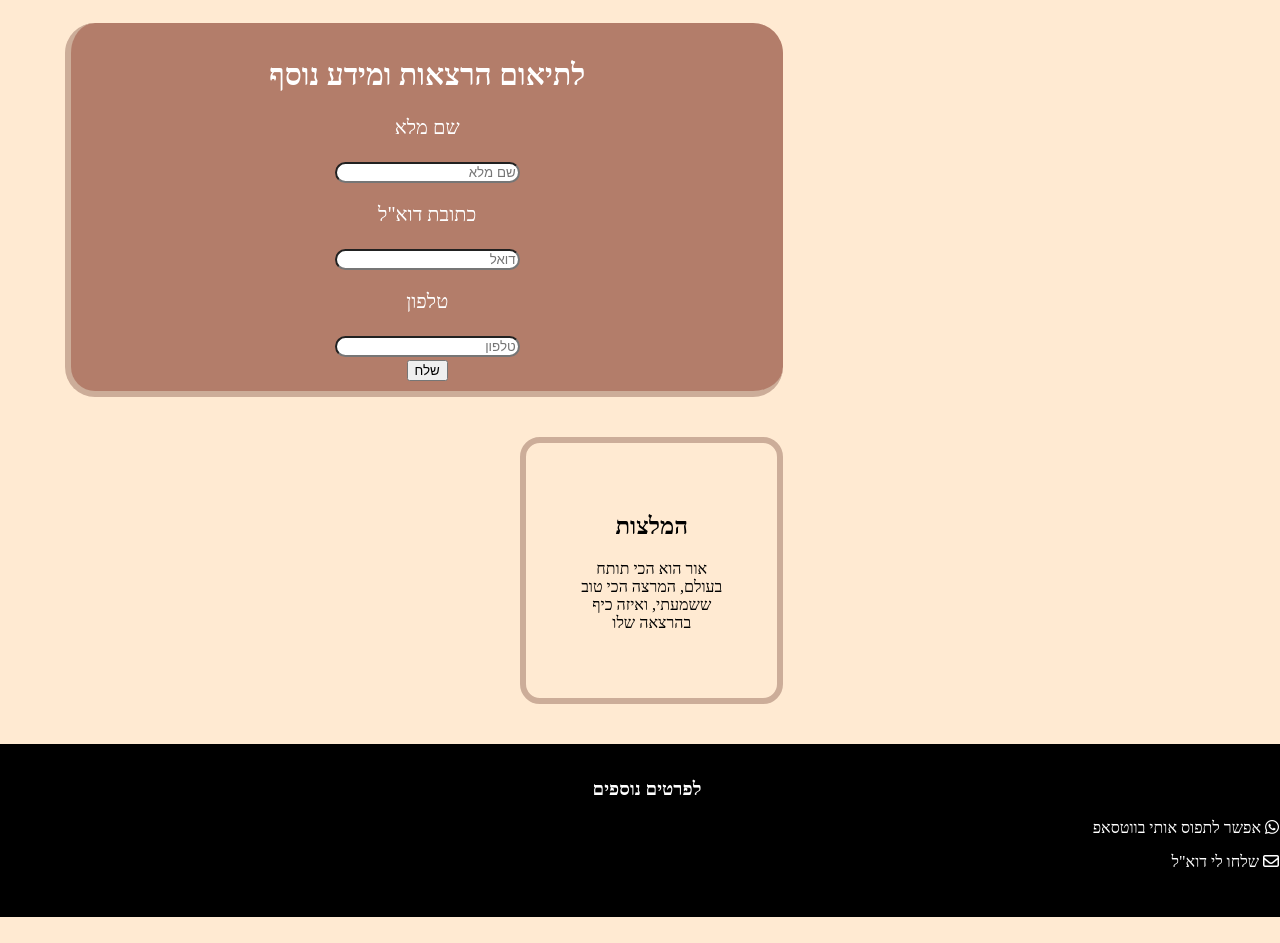
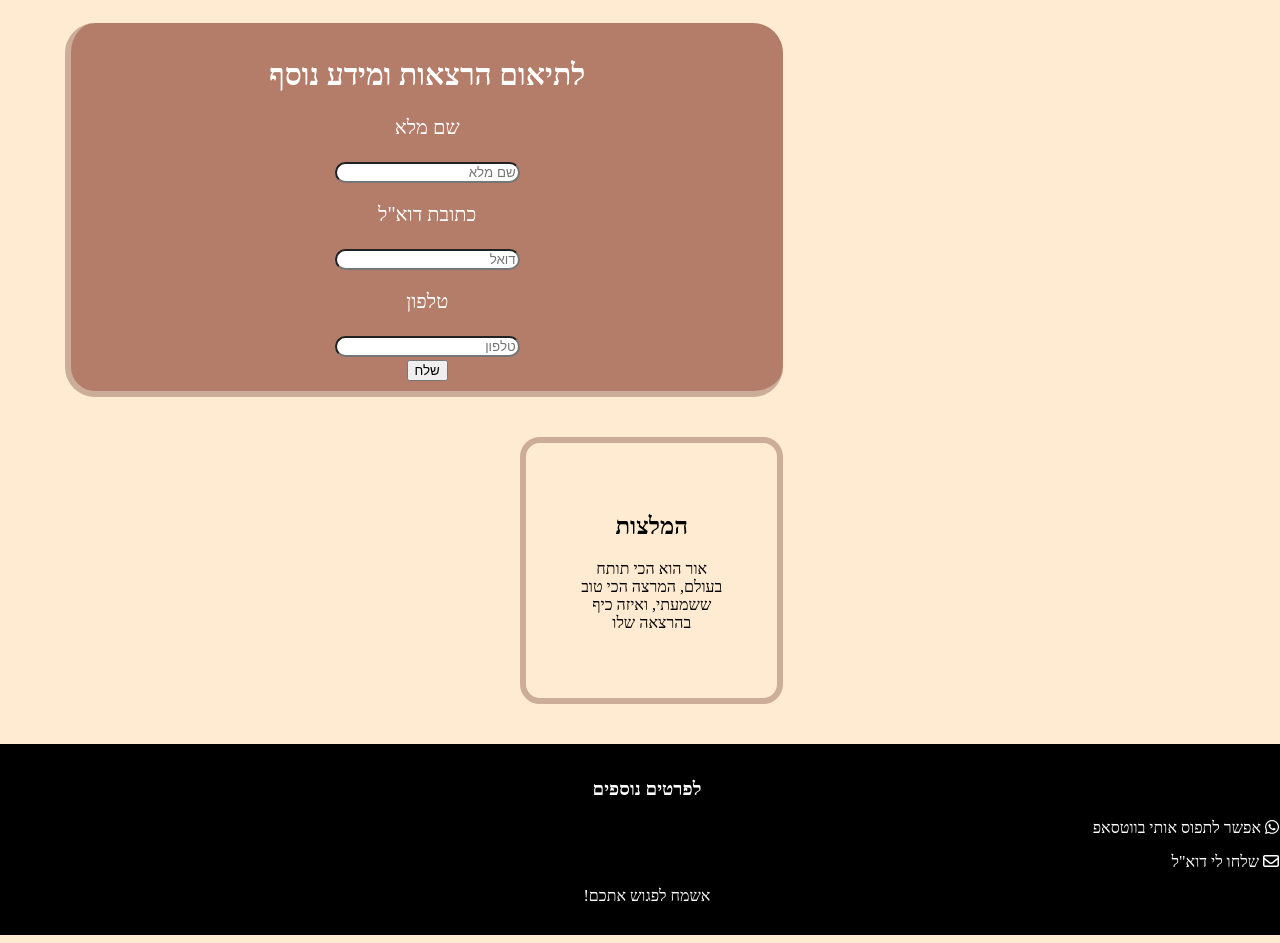
Before and after one commit to Oravid85/home, a plain HTML site: page index.html in a window 1280 px wide. Shown: the part 970-1913 px from the top of the page. Drawn offline with Linux system fonts and the light colour scheme.

Commit message:
שורה חדשה בפוטר

```diff
--- a/index.html
+++ b/index.html
@@ -127,7 +127,7 @@
     <p style="text-align: right;"><i class="fa-regular fa-envelope"><a
                 href="mailto:oravid85@gmail.com?subject=אני רוצה הרצאה" target
                 style="text-decoration: none; color: white;"> שלחו לי דוא"ל </a></i></p>
-
+<div>אשמח לפגוש אתכם!</div>
 </div>
 
 
```
